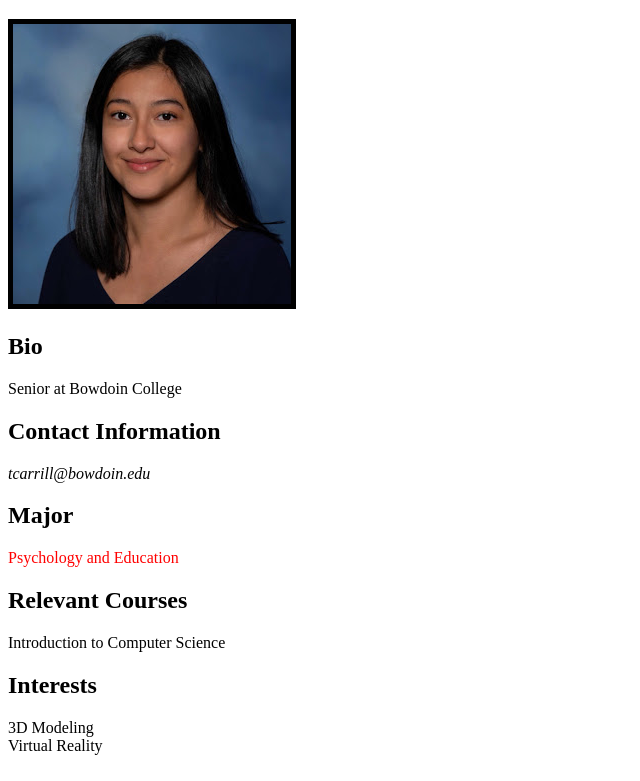
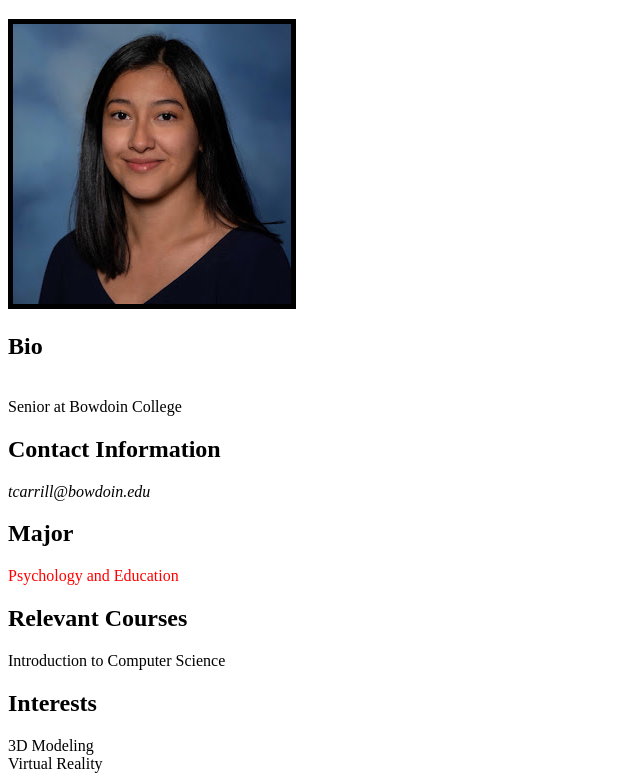
Before and after one commit to thaiscarrillo/thaiscarrillo.github.io, a plain HTML site: page index.html in a window 1280 px wide. Shown: the part 61-842 px from the top of the page, without its empty margins (0-640 px from the left). Drawn offline with Linux system fonts and the light colour scheme.

Commit message:
Update index.html

```diff
--- a/index.html
+++ b/index.html
@@ -10,7 +10,7 @@
 
     <img src="me.jpg" border="5" />
 
-    <h2>Bio</h2>
+    <h2>Bio</h2> <br />
     Senior at Bowdoin College <br />
 
     <h2>Contact Information</h2>
```
